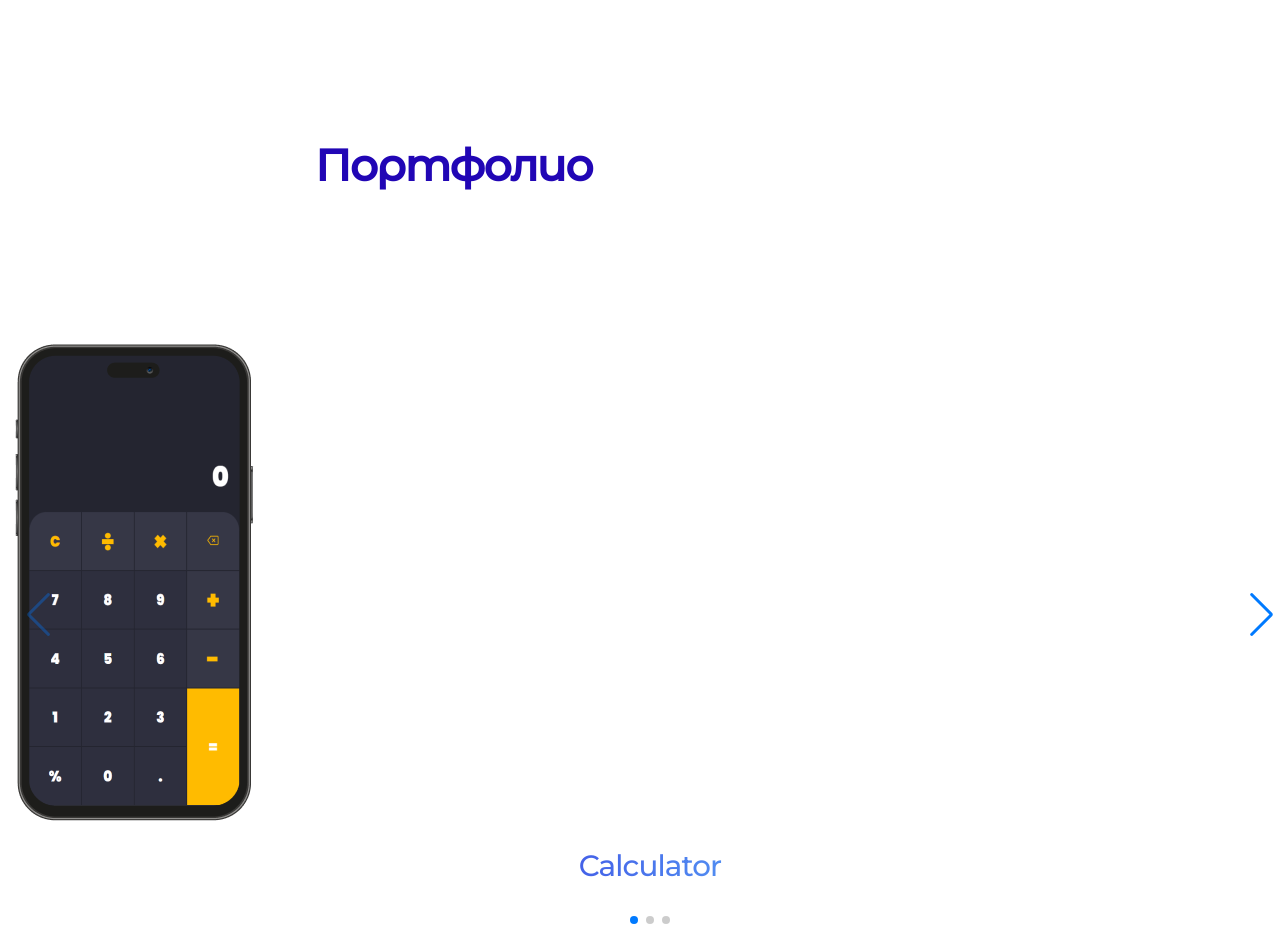
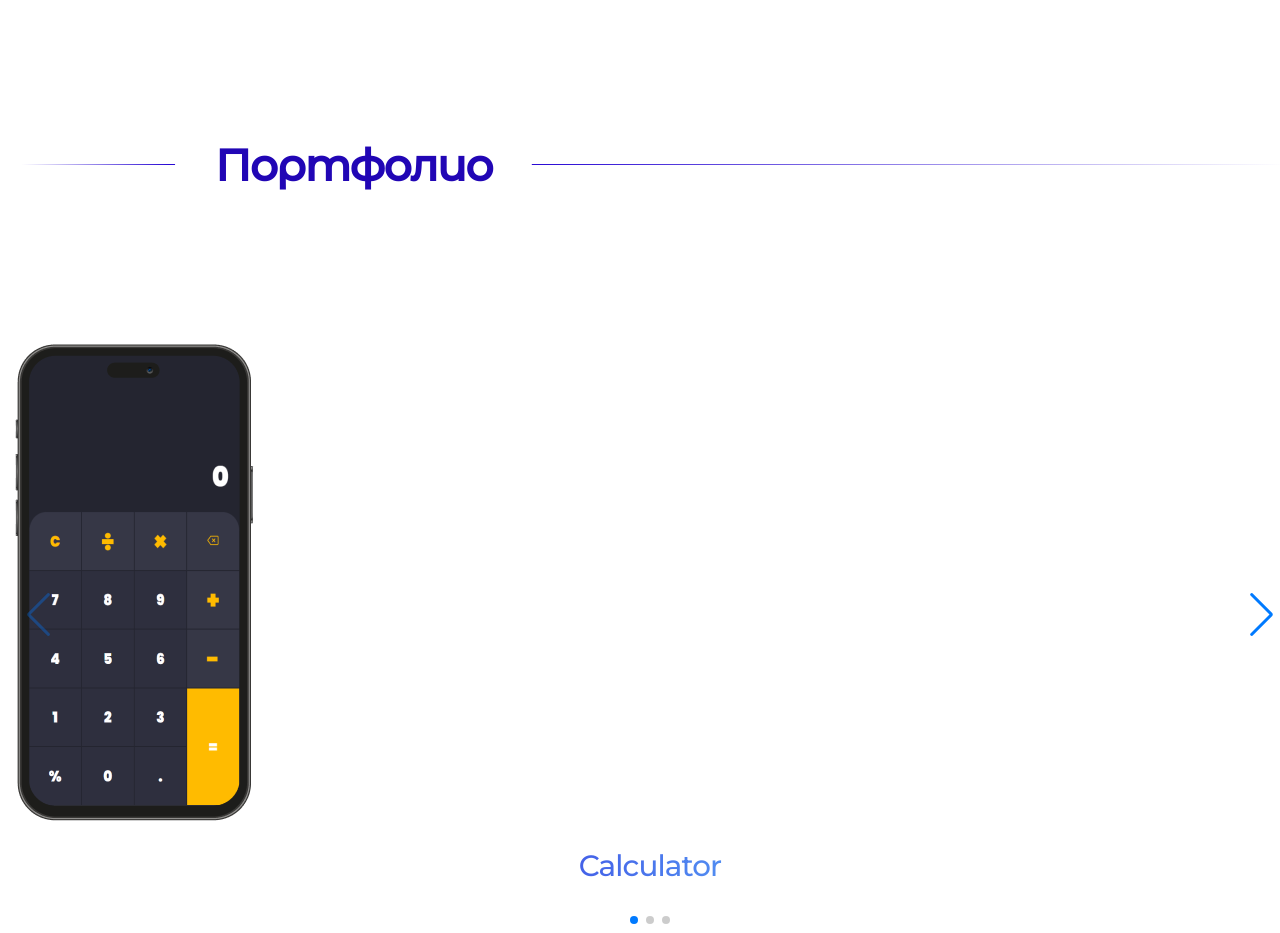
Before and after one commit to bannykhmark1/portfolio, a Next.js app in the folder portfolio/: page / in a window 1280 px wide. Shown: the part 2860-3793 px from the top of the page. Built offline with nearby package versions, Linux system fonts and the light colour scheme.

Commit message:
настроил бордеры

```diff
--- a/portfolio/components/portfolio.js
+++ b/portfolio/components/portfolio.js
@@ -14,8 +14,11 @@ export default function Portfolio() {
     <>
       <div className={portfolio.portfolio_container}>
         <div className={portfolio.title}>
+          <div className={portfolio.border_left}></div>
           <span>Портфолио</span>
+          <div className={portfolio.border_right}></div>
         </div>
+
         <div className={portfolio.swiper}>
           <Swiper
             cssMode={true}
--- a/portfolio/styles/portfolio.module.scss
+++ b/portfolio/styles/portfolio.module.scss
@@ -35,8 +35,25 @@ $color-primary: #2106b5;
 }
 
 .title {
+    display: flex;
     margin-bottom: 100px;
-    margin-left: 300px;
+
+    .border_left {
+        border-bottom: 1px solid;
+        border-image: linear-gradient(45deg, #2909d4 5%, #fff 95%) 1;
+        align-self: center;
+        transform: rotate(180deg);
+        margin-right: 40px;
+        width: 270px;
+    }
+    .border_right {
+        align-self: center;
+        border-bottom: 1px solid;
+        border-image: linear-gradient(45deg, #fff 0.1%, #2909d4 100%) 1;
+        transform: rotate(180deg);
+        margin-left: 40px;
+        width: 100%;
+    }
     span {
         color: $color-primary;
         font-family: "Montserrat Alternates";
```
